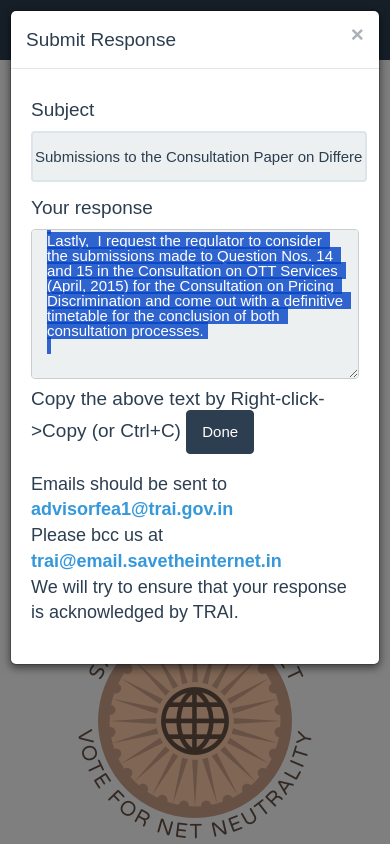
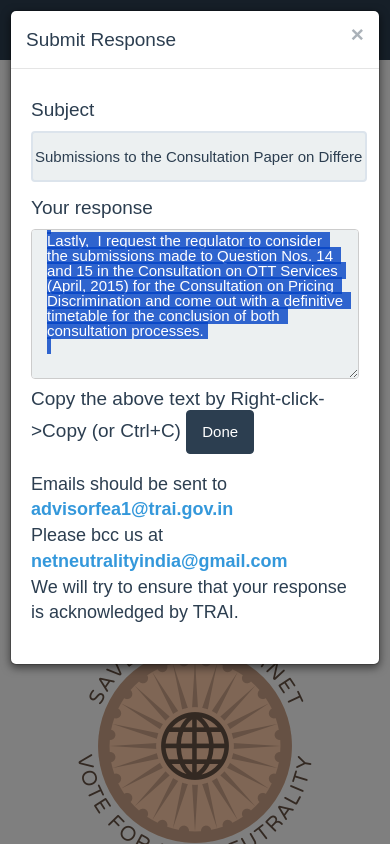
Before and after one commit to netneutrality/savetheinternet.in, a website: page src/index.html in a window 390 px wide. Both pictures are taken after a click on the button "Respond to TRAI now". Shown: the top 844 px of the page. Drawn offline with Linux system fonts and the light colour scheme.

Commit message:
Suggestions from https://github.com/bosky101/savetheinternet.in/commit/39286b5a3fb996fdd569f05ebfcf80a368c17cc8

```diff
--- a/src/index.html
+++ b/src/index.html
@@ -110,7 +110,7 @@
          <p><strong>TRAI has issued another consultation paper asking once again, if we want Net Neutrality. This time, it's about differential pricing - Airtel Zero and Internet.org type services.</strong></p>
         </div>
         <button class="btn btn-info btn-lg sendResponseAuto" id="mainSend">Respond to TRAI now</button>
-          or <a href="#" class="chooseAnswers" data-toggle="collapse" data-target="#collapseContainer" id="editAnswers">edit your answers</a> (email to <strong>advisorfea1@trai.gov.in</strong> and a copy to us)
+          or <a href="#" class="chooseAnswers" data-toggle="collapse" data-target="#collapseContainer" id="editAnswers">edit your answers</a> (email to <strong>advisorfea1@trai.gov.in</strong> and a copy to us on <strong class="bccAddressModal"></strong>)
           <small><a href="javascript:void(0)" onclick="$('#policyModal').modal('show')">Privacy Policy</a></small>
       </div>
       <div class="col-xs-12 col-sm-6 col-md-3 col-lg-3 text-center">
@@ -341,7 +341,7 @@
                 <p>You will be able to edit before you send.</p>
                 </div>
                 <p>Emails should be sent to <strong><span class="text-info">advisorfea1@trai.gov.in</span></strong><br />
-                Please bcc us at <strong><span class="text-info" id="bccAddressModal">netneutralityindia@gmail.com</span></strong><br />
+                Please bcc us at <strong><span class="text-info" class="bccAddressModal">netneutralityindia@gmail.com</span></strong><br />
                 We will try to ensure that your response is acknowledged by TRAI.</p>
               </div>
           </div>
@@ -501,7 +501,7 @@
           var IEMobile = /IEMobile/i.test(navigator.userAgent);
           var isMobile = /Android|webOS|iPhone|iPad|iPod|BlackBerry|Opera Mini/i.test(navigator.userAgent) && !IEMobile;
 
-          $('#bccAddressModal').html(bccAddress);
+          $('.bccAddressModal').html(bccAddress);
 
           if(isMobile) {
             $('.sendResponse, .sendResponseAuto').click(function() {
```
Also changed, not shown: src/mp/index.html (+3 -3 lines).
